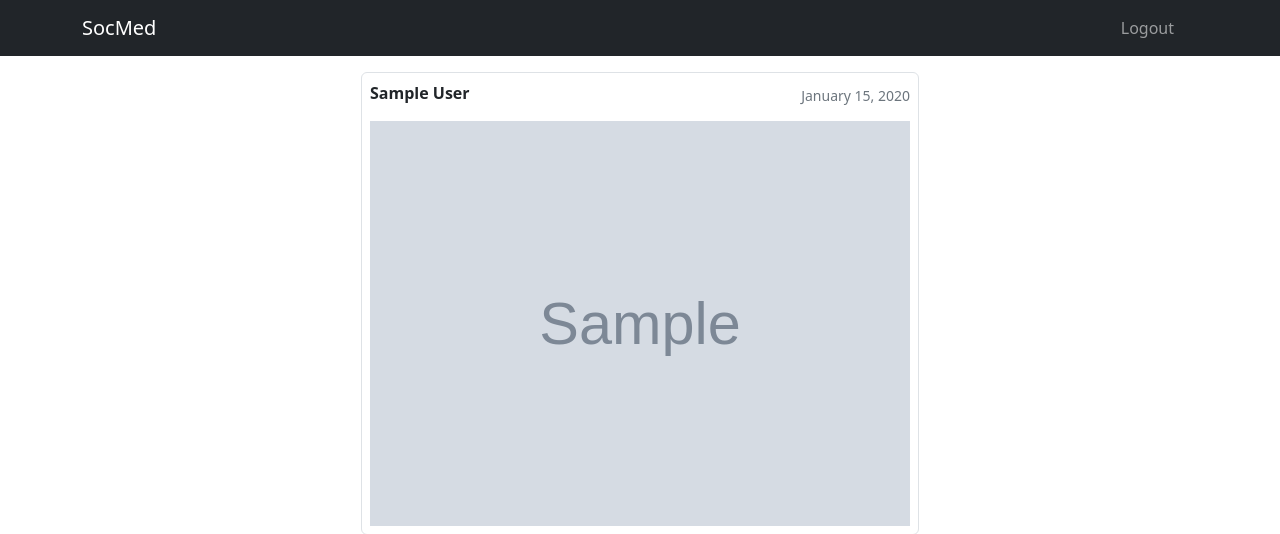
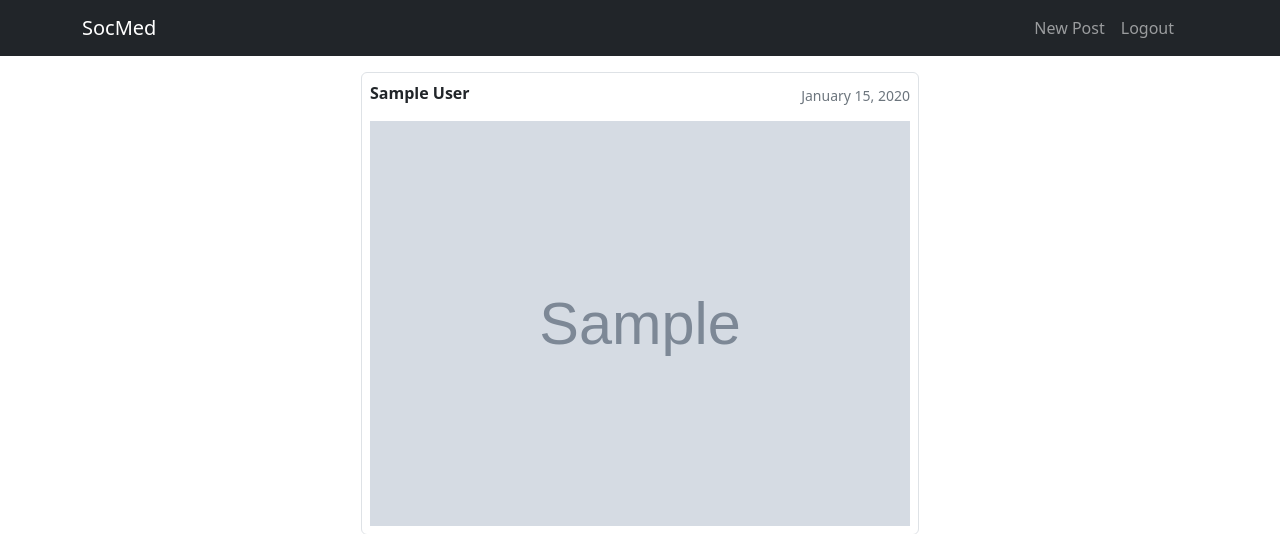
Before and after one commit to pankaj1707k/django-socmedia, a Django app: page /posts/feed/ in a window 1280 px wide. Shown: the top 534 px of the page. Run offline with Django 4.2, Linux system fonts and the light colour scheme; a user stored in the database is signed in; tables that the repository leaves empty hold one stand-in row (values such as "Sample post"); grey boxes marked "Sample" are stand-in pictures; some libraries are stand-ins or nearby versions.

Commit message:
feat: post create

```diff
--- a/posts/urls.py
+++ b/posts/urls.py
@@ -4,6 +4,7 @@ from posts import views
 
 urlpatterns = [
     path("feed/", views.PostListView.as_view(), name="feed"),
+    path("add/", views.PostCreateView.as_view(), name="post-add"),
     path("<int:pk>/", views.PostDetailView.as_view(), name="post-detail"),
     path("<int:pk>/update/", views.PostUpdateView.as_view(), name="post-update"),
     path("<int:pk>/delete/", views.PostDeleteView.as_view(), name="post-delete"),
--- a/posts/views.py
+++ b/posts/views.py
@@ -1,10 +1,19 @@
-from django.contrib import messages
 from django.contrib.auth.mixins import LoginRequiredMixin, UserPassesTestMixin
-from django.shortcuts import redirect, render
-from django.views import View, generic
+from django.views import generic
 
 from posts.forms import PostForm
 from posts.models import Post
+
+
+class PostCreateView(LoginRequiredMixin, generic.CreateView):
+    model = Post
+    template_name = "posts/post_form.html"
+    form_class = PostForm
+    success_url = "/"
+
+    def form_valid(self, form):
+        form.instance.author = self.request.user
+        return super().form_valid(form)
 
 
 class PostListView(generic.ListView):
--- a/templates/users/base.html
+++ b/templates/users/base.html
@@ -21,6 +21,9 @@
             <a href="{% url 'home' %}" class="navbar-brand">SocMed</a>
             <ul class="navbar-nav justify-content-end flex-grow-1 pe-3">
                 {% if user.is_authenticated %}
+                <li class="nav-item">
+                    <a class="nav-link" href="{% url 'post-add' %}">New Post</a>
+                </li>
                 <li class="nav-item">
                     <a class="nav-link" href="{% url 'logout' %}">Logout</a>
                 </li>
```
